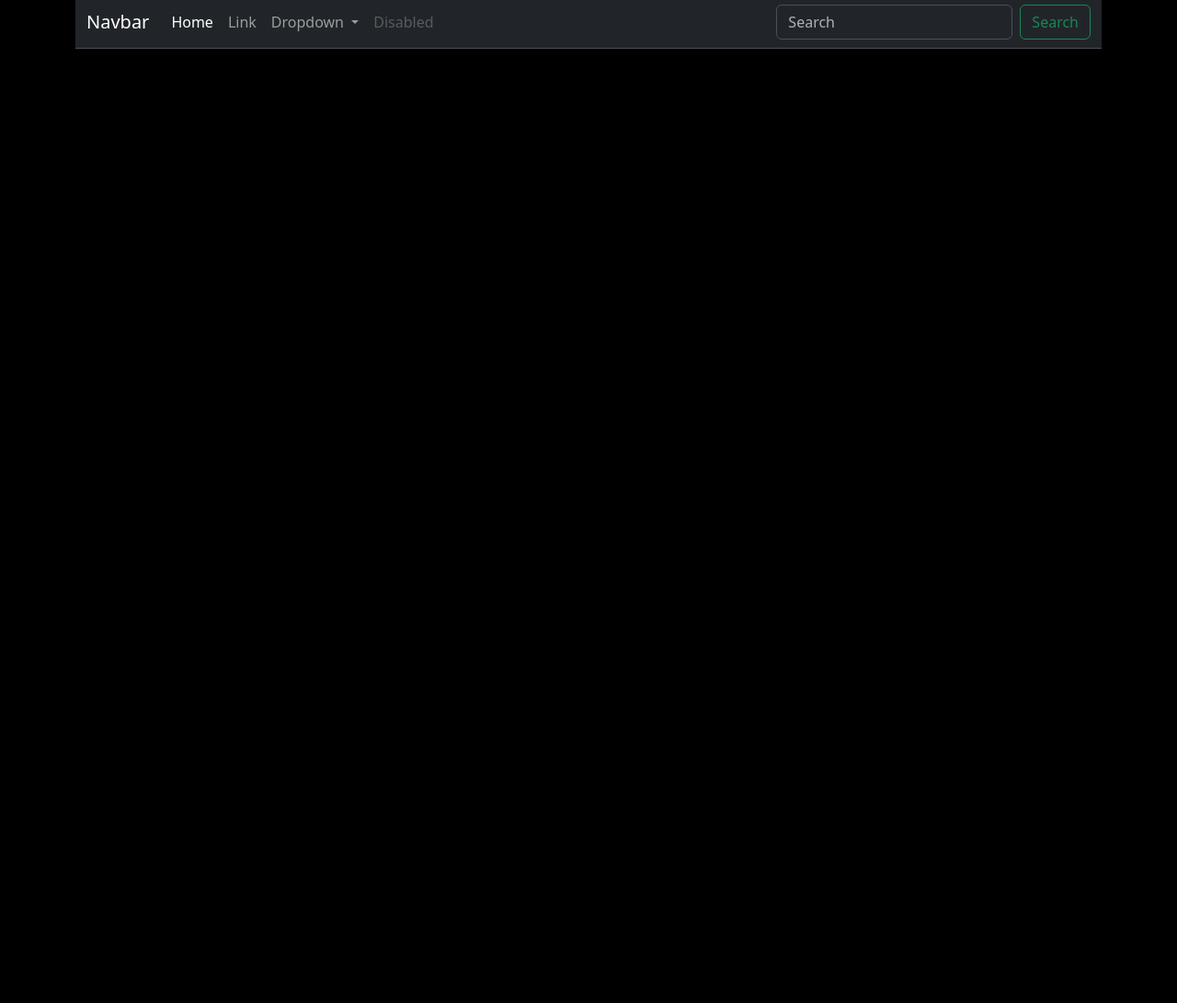
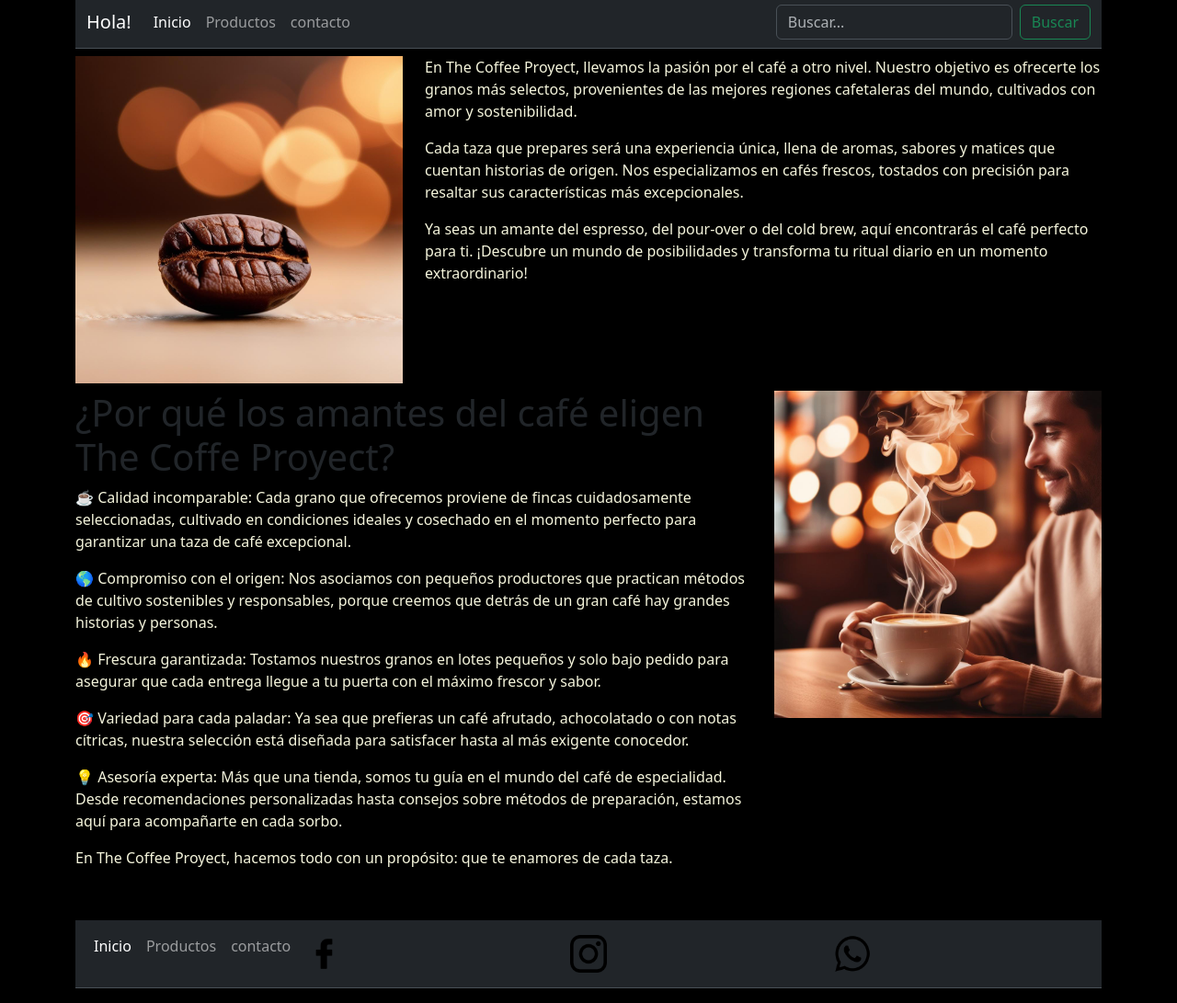
Before and after one commit to ghertzan/Proyecto-final, a plain HTML site: page index.html in a window 1280 px wide. Shown: the part 308-1399 px from the top of the page at 92% size. Before the commit the page ends 800 px from the top, so only its background shows below. Drawn offline with nearby package versions, Linux system fonts and the light colour scheme.

Commit message:
productos

```diff
--- a/css/styles.css
+++ b/css/styles.css
@@ -3,8 +3,9 @@
 * {
     margin: 0;
     padding: 0;
+    text-decoration: none;
+
 }
-
 
 .logo-img{
     width: 20rem;
@@ -19,6 +20,17 @@
     margin-top: 1rem;
 }
 
+div img {
+    max-width: 100%;
+}
+
+li a img{
+    max-width: 15%;
+}
+
+p {
+    color: beige;
+}
 
 @media (max-width: 768px) {
     .logo-img{
--- a/index.html
+++ b/index.html
@@ -15,6 +15,7 @@
     <div class="container">
         <div class="row">
             <header>
+
                 <div class="col-12 d-flex justify-content-sm-around justify-content-md-around justify-content-lg-around align-items-sm-center align-items-md-center align-items-lg-center mt-5 mx-auto flex-column flex-md-row flex-lg-row">
                     <img class="logo-img" src="./img/the-coffee-proyect-logo.jpg" alt="the-coffee-proyect-logo">
                     <h1 class="titulo">The Coffee Proyect</h1>
@@ -22,54 +23,92 @@
 
                 <nav class="navbar navbar-expand-lg bg-dark border-bottom border-body mt-3" data-bs-theme="dark">
                     <div class="container-fluid">
-                      <a class="navbar-brand" href="#">Navbar</a>
+                      <a class="navbar-brand" href="#">Hola!</a>
                       <button class="navbar-toggler" type="button" data-bs-toggle="collapse" data-bs-target="#navbarSupportedContent" aria-controls="navbarSupportedContent" aria-expanded="false" aria-label="Toggle navigation">
                         <span class="navbar-toggler-icon"></span>
                       </button>
                       <div class="collapse navbar-collapse" id="navbarSupportedContent">
                         <ul class="navbar-nav me-auto mb-2 mb-lg-0">
                           <li class="nav-item">
-                            <a class="nav-link active" aria-current="page" href="#">Home</a>
+                            <a class="nav-link active" aria-current="page" href="./index.html">Inicio</a>
                           </li>
                           <li class="nav-item">
-                            <a class="nav-link" href="#">Link</a>
-                          </li>
-                          <li class="nav-item dropdown">
-                            <a class="nav-link dropdown-toggle" href="#" role="button" data-bs-toggle="dropdown" aria-expanded="false">
-                              Dropdown
-                            </a>
-                            <ul class="dropdown-menu">
-                              <li><a class="dropdown-item" href="#">Action</a></li>
-                              <li><a class="dropdown-item" href="#">Another action</a></li>
-                              <li><hr class="dropdown-divider"></li>
-                              <li><a class="dropdown-item" href="#">Something else here</a></li>
-                            </ul>
+                            <a class="nav-link" href="./pages/productos.html">Productos</a>
                           </li>
                           <li class="nav-item">
-                            <a class="nav-link disabled" aria-disabled="true">Disabled</a>
+                            <a class="nav-link" href="./pages/contacto.html">contacto</a>
                           </li>
                         </ul>
                         <form class="d-flex" role="search">
-                          <input class="form-control me-2" type="search" placeholder="Search" aria-label="Search">
-                          <button class="btn btn-outline-success" type="submit">Search</button>
+                          <input class="form-control me-2" type="search" placeholder="Buscar..." aria-label="Search">
+                          <button class="btn btn-outline-success" type="submit">Buscar</button>
                         </form>
                       </div>
                     </div>
                   </nav>
-
-
            </header>
         </div>
 
-        <div class="row">
-            <main>
+        <div class="row my-2">
+              <div class="col-4">
+                <img src="./img/macro-grano-cafe.jpg" alt="macro-grano-cafe">
+              </div>
+              <article class="col-8">
+                <p>En The Coffee Proyect, llevamos la pasión por el café a otro nivel. Nuestro objetivo es ofrecerte los granos más selectos, provenientes de las mejores regiones cafetaleras del mundo, cultivados con amor y sostenibilidad.</p>
+                <p>Cada taza que prepares será una experiencia única, llena de aromas, sabores y matices que cuentan historias de origen. Nos especializamos en cafés frescos, tostados con precisión para resaltar sus características más excepcionales.</p>
+                <p>Ya seas un amante del espresso, del pour-over o del cold brew, aquí encontrarás el café perfecto para ti. ¡Descubre un mundo de posibilidades y transforma tu ritual diario en un momento extraordinario!</p>
+              </article>
+        </div>
 
-            </main>
+        <div class="row my-2">
+          <div class="col-8">
+            <h2 class="display-6">¿Por qué los amantes del café eligen The Coffe Proyect?</h2>
+            <p>☕ Calidad incomparable: Cada grano que ofrecemos proviene de fincas cuidadosamente seleccionadas, cultivado en condiciones ideales y cosechado en el momento perfecto para garantizar una taza de café excepcional.</p>
+            <p>🌎 Compromiso con el origen: Nos asociamos con pequeños productores que practican métodos de cultivo sostenibles y responsables, porque creemos que detrás de un gran café hay grandes historias y personas.</p>
+            <p>🔥 Frescura garantizada: Tostamos nuestros granos en lotes pequeños y solo bajo pedido para asegurar que cada entrega llegue a tu puerta con el máximo frescor y sabor.</p>
+            <p>🎯 Variedad para cada paladar: Ya sea que prefieras un café afrutado, achocolatado o con notas cítricas, nuestra selección está diseñada para satisfacer hasta al más exigente conocedor.</p>
+            <p>💡 Asesoría experta: Más que una tienda, somos tu guía en el mundo del café de especialidad. Desde recomendaciones personalizadas hasta consejos sobre métodos de preparación, estamos aquí para acompañarte en cada sorbo.</p>
+            <p>En The Coffee Proyect, hacemos todo con un propósito: que te enamores de cada taza.</p>
+          </div>
+          <div class="col-4">
+            <img src="./img/foto-amante-del-cafe.jpg" alt="foto-amante-del-cafe">
+          </div>
         </div>
 
         <div class="row">
-            <footer>
+            <footer class="col-12 my-3">
+              <nav class="navbar navbar-expand-lg bg-dark border-bottom border-body mt-3" data-bs-theme="dark">
+                <div class="container-fluid">
 
+                  <button class="navbar-toggler" type="button" data-bs-toggle="collapse" data-bs-target="#navbarSupportedContent" aria-controls="navbarSupportedContent" aria-expanded="false" aria-label="Toggle navigation">
+                    <span class="navbar-toggler-icon"></span>
+                  </button>
+                  <div class="collapse navbar-collapse justify-content-lg-around" id="navbarSupportedContent">
+                    <ul class="navbar-nav me-auto mb-2 mb-lg-0">
+                      <li class="nav-item">
+                        <a class="nav-link active" aria-current="page" href="./index.html">Inicio</a>
+                      </li>
+                      <li class="nav-item">
+                        <a class="nav-link" href="./pages/productos.html">Productos</a>
+                      </li>
+                      <li class="nav-item">
+                        <a class="nav-link" href="./pages/contacto.html">contacto</a>
+                      </li>
+                      <li class="nav-item">
+                        <a class="nav-link active" aria-current="page" href="./index.html"><img src="./img/facebook.png" alt="facebook"></a>
+                      </li>
+                      <li class="nav-item">
+                        <a class="nav-link active" aria-current="page" href="./index.html"><img src="./img/logotipo-de-instagram.png" alt="logotipo-de-instagram"></a>
+                      </li>
+                      <li class="nav-item">
+                        <a class="nav-link active" aria-current="page" href="./index.html"><img src="./img/whatsapp.png" alt="whatsapp"></a>
+                      </li>
+                    </ul>
+
+                      </ul>
+                  </div>
+                  </div>
+              </nav>
             </footer>
         </div>
 
@@ -77,8 +116,7 @@
     </div>
 
     <script src="https://cdn.jsdelivr.net/npm/bootstrap@5.3.3/dist/js/bootstrap.bundle.min.js" integrity="sha384-YvpcrYf0tY3lHB60NNkmXc5s9fDVZLESaAA55NDzOxhy9GkcIdslK1eN7N6jIeHz" crossorigin="anonymous"></script>
-    <script src="https://cdn.jsdelivr.net/npm/@popperjs/core@2.11.8/dist/umd/popper.min.js" integrity="sha384-I7E8VVD/ismYTF4hNIPjVp/Zjvgyol6VFvRkX/vR+Vc4jQkC+hVqc2pM8ODewa9r" crossorigin="anonymous"></script>
-    <script src="https://cdn.jsdelivr.net/npm/bootstrap@5.3.3/dist/js/bootstrap.min.js" integrity="sha384-0pUGZvbkm6XF6gxjEnlmuGrJXVbNuzT9qBBavbLwCsOGabYfZo0T0to5eqruptLy" crossorigin="anonymous"></script>
+
 
 </body>
 </html>
```
Also changed, not shown: pages/productos.html (+112 -0 lines).
